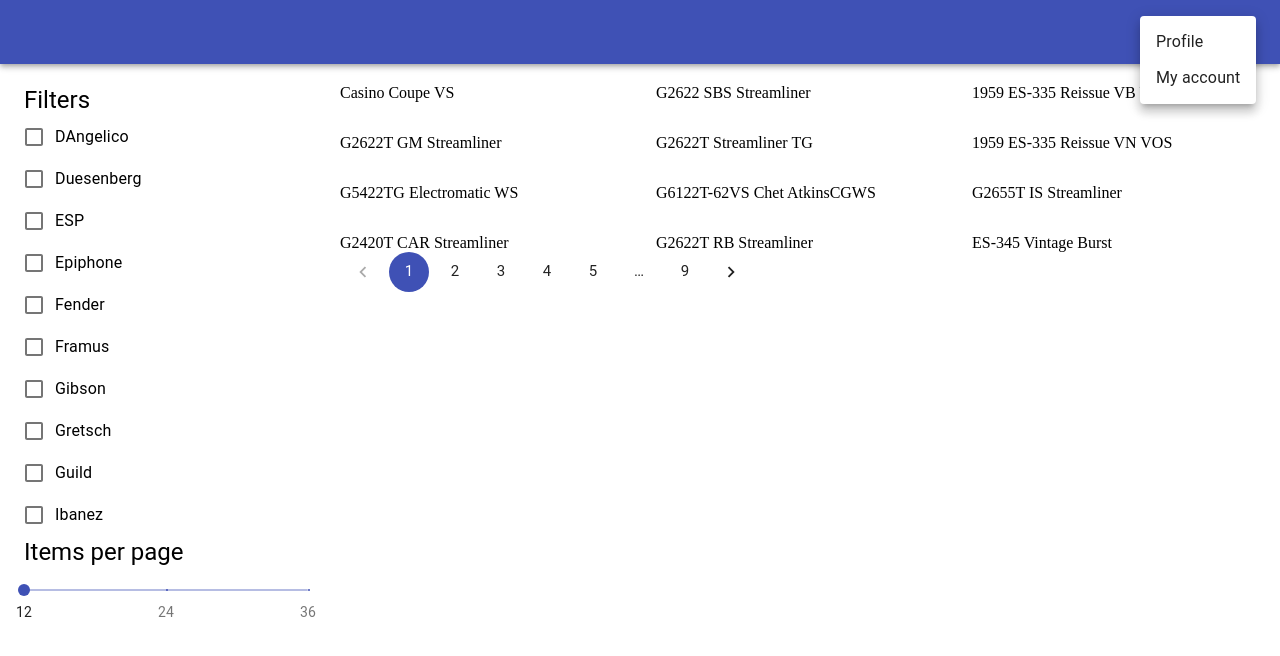
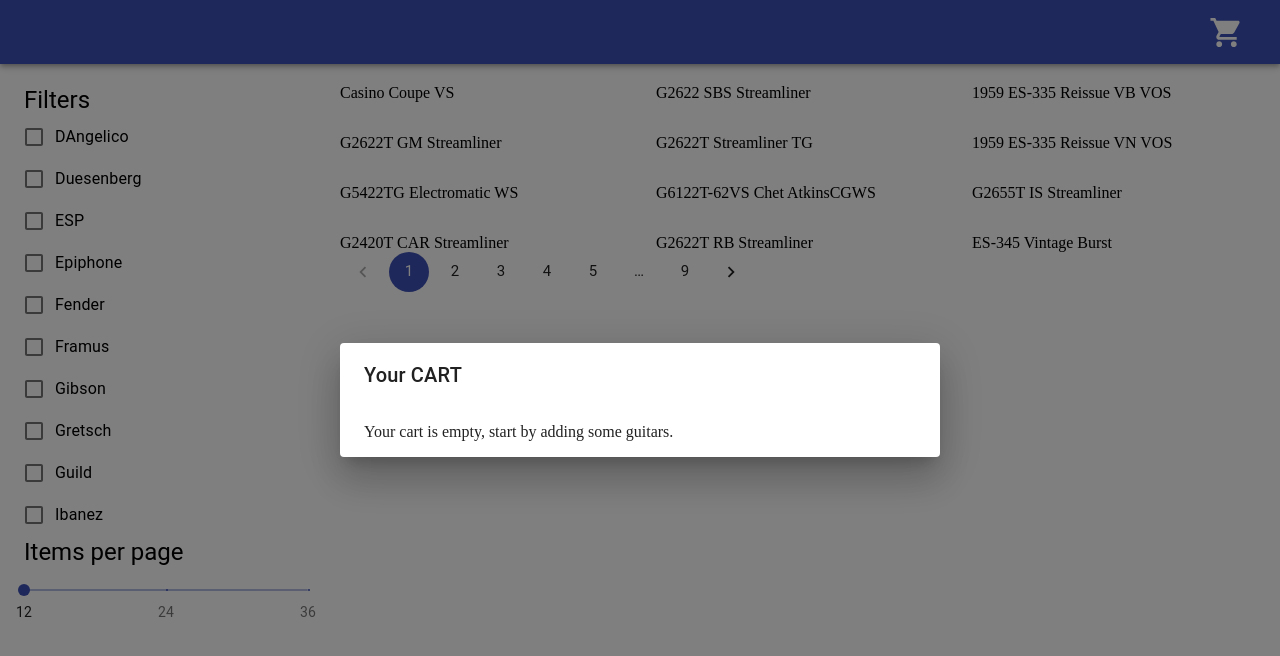
Before and after one commit to simonbucko/valtech-test, a React (Create React App) app: page / in a window 1280 px wide. Both pictures are taken after a click on the button "account of current user". Shown: the top 656 px of the page. Built offline with nearby package versions, Linux system fonts and the light colour scheme.

Commit message:
cart functionality done

```diff
--- a/src/components/Navbar/CartDialog/CartDialog.jsx
+++ b/src/components/Navbar/CartDialog/CartDialog.jsx
@@ -1,7 +1,42 @@
 import React from "react";
+import CartItem from "./CartItem/CartItem";
 
-const CartDialog = () => {
-  return <div></div>;
+//redux
+import { useSelector } from "react-redux";
+import { useDispatch } from "react-redux";
+//mui
+import Slide from "@material-ui/core/Slide";
+import Dialog from "@material-ui/core/Dialog";
+import DialogContent from "@material-ui/core/DialogContent";
+import DialogTitle from "@material-ui/core/DialogTitle";
+import List from "@material-ui/core/List";
+
+const Transition = React.forwardRef(function Transition(props, ref) {
+  return <Slide direction="up" ref={ref} {...props} />;
+});
+
+const CartDialog = ({ open, handleClose }) => {
+  const cart = useSelector((state) => state.data.cart);
+  return (
+    <Dialog
+      TransitionComponent={Transition}
+      open={open}
+      onClose={handleClose}
+      fullWidth
+      maxWidth="sm"
+    >
+      <DialogTitle>Your CART</DialogTitle>
+      <DialogContent>
+        <List dense={true}>
+          {cart.length ? (
+            cart.map((item) => <CartItem key={item.id} item={item} />)
+          ) : (
+            <div>Your cart is empty, start by adding some guitars.</div>
+          )}
+        </List>
+      </DialogContent>
+    </Dialog>
+  );
 };
 
 export default CartDialog;
--- /dev/null
+++ b/src/components/Navbar/CartDialog/CartItem/CartItem.jsx
@@ -0,0 +1,44 @@
+import React from "react";
+
+//mui
+import ListItem from "@material-ui/core/ListItem";
+import ListItemAvatar from "@material-ui/core/ListItemAvatar";
+import ListItemSecondaryAction from "@material-ui/core/ListItemSecondaryAction";
+import ListItemText from "@material-ui/core/ListItemText";
+import Avatar from "@material-ui/core/Avatar";
+import IconButton from "@material-ui/core/IconButton";
+import FolderIcon from "@material-ui/icons/Folder";
+import DeleteIcon from "@material-ui/icons/Delete";
+
+//redux
+import { useDispatch } from "react-redux";
+import { removeFromCart } from "../../../../redux/actions/data";
+
+const CartItem = ({ item }) => {
+  const dispatch = useDispatch();
+  const handleRemoveFromCart = () => {
+    dispatch(removeFromCart(item.id));
+  };
+
+  return (
+    <ListItem>
+      <ListItemAvatar>
+        <Avatar variant="square">
+          <FolderIcon />
+        </Avatar>
+      </ListItemAvatar>
+      <ListItemText primary={item.name} secondary={item.manufacturer} />
+      <ListItemSecondaryAction>
+        <IconButton
+          edge="end"
+          aria-label="delete"
+          onClick={handleRemoveFromCart}
+        >
+          <DeleteIcon />
+        </IconButton>
+      </ListItemSecondaryAction>
+    </ListItem>
+  );
+};
+
+export default CartItem;
--- a/src/components/Navbar/Navbar.jsx
+++ b/src/components/Navbar/Navbar.jsx
@@ -1,16 +1,14 @@
 import React, { useState } from "react";
+import CartDialog from "./CartDialog/CartDialog";
 //mui
 import { makeStyles } from "@material-ui/core/styles";
 import AppBar from "@material-ui/core/AppBar";
 import Toolbar from "@material-ui/core/Toolbar";
 import IconButton from "@material-ui/core/IconButton";
 import ShoppingCartIcon from "@material-ui/icons/ShoppingCart";
-import Menu from "@material-ui/core/Menu";
-import MenuItem from "@material-ui/core/MenuItem";
 import Badge from "@material-ui/core/Badge";
 //redux
 import { useSelector } from "react-redux";
-import { useDispatch } from "react-redux";
 
 const useStyles = makeStyles((theme) => ({
   root: {
@@ -31,15 +29,14 @@
 const Navbar = () => {
   const cart = useSelector((state) => state.data.cart);
   const classes = useStyles();
-  const [anchorEl, setAnchorEl] = useState(null);
-  const open = Boolean(anchorEl);
+  const [open, setOpen] = useState(false);
 
-  const handleMenu = (event) => {
-    setAnchorEl(event.currentTarget);
+  const handleOpen = () => {
+    setOpen(true);
   };
 
   const handleClose = () => {
-    setAnchorEl(null);
+    setOpen(false);
   };
 
   return (
@@ -51,31 +48,14 @@
               aria-label="account of current user"
               aria-controls="menu-appbar"
               aria-haspopup="true"
-              onClick={handleMenu}
+              onClick={handleOpen}
               color="inherit"
             >
               <Badge badgeContent={cart.length} color="error">
                 <ShoppingCartIcon style={{ fontSize: 35 }} />
               </Badge>
             </IconButton>
-            <Menu
-              id="menu-appbar"
-              anchorEl={anchorEl}
-              anchorOrigin={{
-                vertical: "top",
-                horizontal: "right",
-              }}
-              keepMounted
-              transformOrigin={{
-                vertical: "top",
-                horizontal: "right",
-              }}
-              open={open}
-              onClose={handleClose}
-            >
-              <MenuItem onClick={handleClose}>Profile</MenuItem>
-              <MenuItem onClick={handleClose}>My account</MenuItem>
-            </Menu>
+            <CartDialog open={open} handleClose={handleClose} />
           </div>
         </Toolbar>
       </AppBar>
--- a/src/redux/actions/data.js
+++ b/src/redux/actions/data.js
@@ -25,3 +25,7 @@
 export const addToCart = (product) => dispatch => {
     dispatch({ type: ADD_TO_CART, payload: product })
 }
+
+export const removeFromCart = (id) => dispatch => {
+    dispatch({ type: REMOVE_FROM_CART, payload: id })
+}
--- a/src/redux/reducers/dataReducer.js
+++ b/src/redux/reducers/dataReducer.js
@@ -47,6 +47,9 @@
             const newCart = [...state.cart];
             newCart.push(action.payload)
             return { ...state, cart: newCart }
+
+        case REMOVE_FROM_CART:
+            return { ...state, cart: state.cart.filter(item => item.id !== action.payload) }
         default:
             return state;
     }
```
